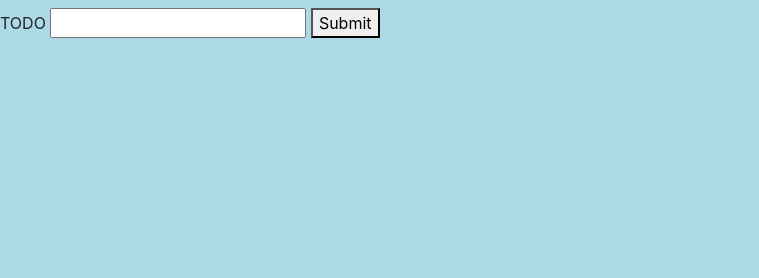
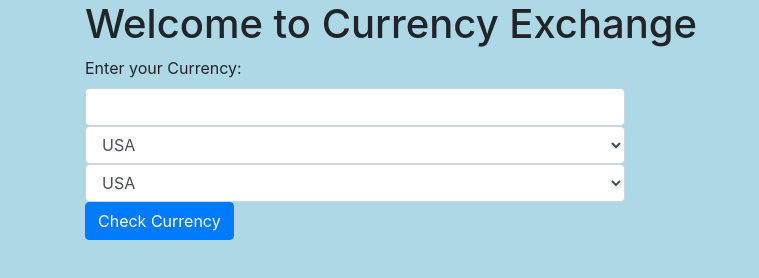
Before and after one commit to mandystar018/Currency-Exchanger, a website built with webpack: page src/index.html in a window 1280 px wide. Shown: the whole page, without its empty margins (0-759 px from the left). Built offline with nearby package versions, Linux system fonts and the light colour scheme.

Commit message:
Add container class to index html, add row and columns with select boxes

```diff
--- a/src/index.html
+++ b/src/index.html
@@ -4,12 +4,25 @@
   <title>Currency Exchanger</title>
 </head>
 <body>
-  <h3></h3>
-  <form id="TODO">
-    <label for="TODO">TODO</label>
-    <input id="TODO" type="text">
-    <button type="submit">Submit</button>
-  </form>
-  <ul id="TODO"></ul>
+  <div class="container">
+    <h1>Welcome to Currency Exchange</h1>
+    <div class="row">
+      <div class="col-md-6">
+      <label for="currency1">Enter your Currency:</label>
+      <input type="number" class="form-control" id="currency1">
+      <select class="form-control" id="currency1">
+        <option value="USD">USA</option>
+        <option value="EUR">Euros</option>
+        <option value="AUD">Australian Dollars</option>
+      </select>
+      <select class="form-control" id="currency1">
+        <option value="USD">USA</option>
+        <option value="EUR">Euros</option>
+        <option value="AUD">Australian Dollars</option>
+      </select>
+    </div>
+  </div>
+    <button class="btn btn-primary" id="click">Check Currency</button>
+  </div>
 </body>
 </html>
```
